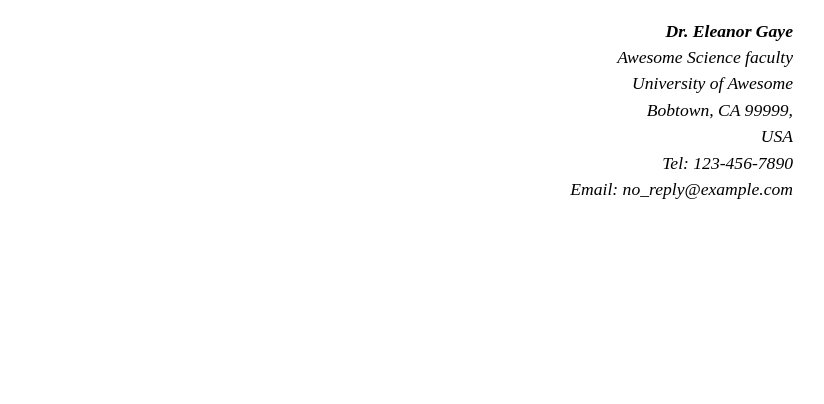
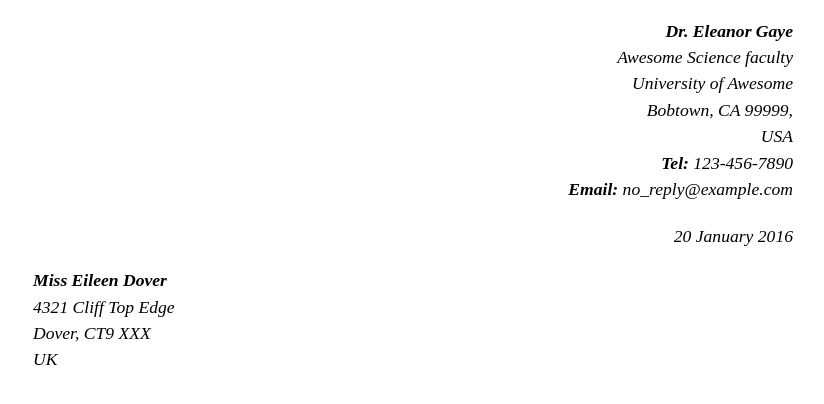
Before and after one commit to SeaWarden/cs408-lab3, a website: page index.html in a window 1280 px wide. Shown: the whole page, without its empty margins (247-1071 px from the left). Drawn offline with Linux system fonts and the light colour scheme.

Commit message:
Added recipient column, adjusted bold text in sender column

```diff
--- a/css/style.css
+++ b/css/style.css
@@ -5,6 +5,14 @@ body {
 
 .sender-column {
   text-align: right;
+  font-style: italic;
+  list-style-type: none;
+  padding: none;
+  margin: none;
+}
+
+.recipient-column {
+  text-align: left;
   font-style: italic;
   list-style-type: none;
   padding: none;
--- a/index.html
+++ b/index.html
@@ -12,16 +12,25 @@
 </head>
 
 <body>
+  <!--Sender Column-->
   <ol class="sender-column">
     <li><strong>Dr. Eleanor Gaye</strong></li>
     <li>Awesome Science faculty</li>
     <li>University of Awesome</li>
     <li>Bobtown, CA 99999,</li>
     <li>USA</li>
-    <li>Tel: 123-456-7890</li>
-    <li>Email: no_reply@example.com</li>
+    <li><strong>Tel:</strong> 123-456-7890</li>
+    <li><strong>Email:</strong> no_reply@example.com</li>
+    <br>
+    <li><time datetime="2016-01-20">20 January 2016</time></li>
   </ol>
 
+  <!--Recipient Column-->
+  <ol class="recipient-column">
+    <li><strong>Miss Eileen Dover</strong></li>
+    <li>4321 Cliff Top Edge</li>
+    <li>Dover, CT9 XXX</li>
+    <li>UK</li>
 </body>
 
 </html>
```
